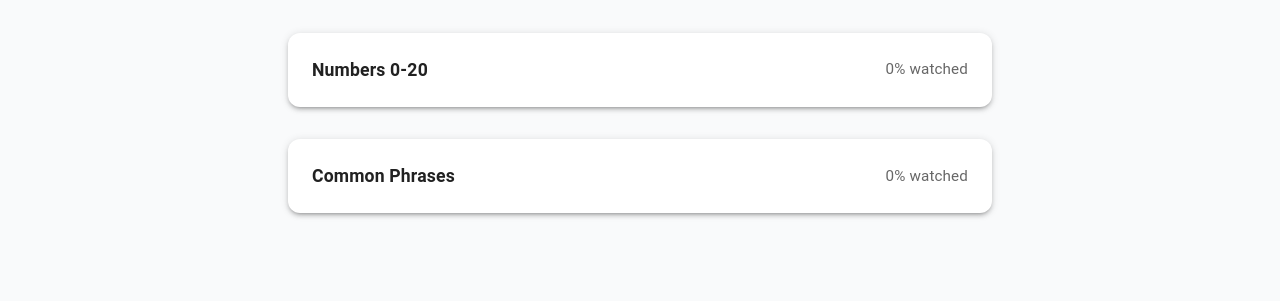
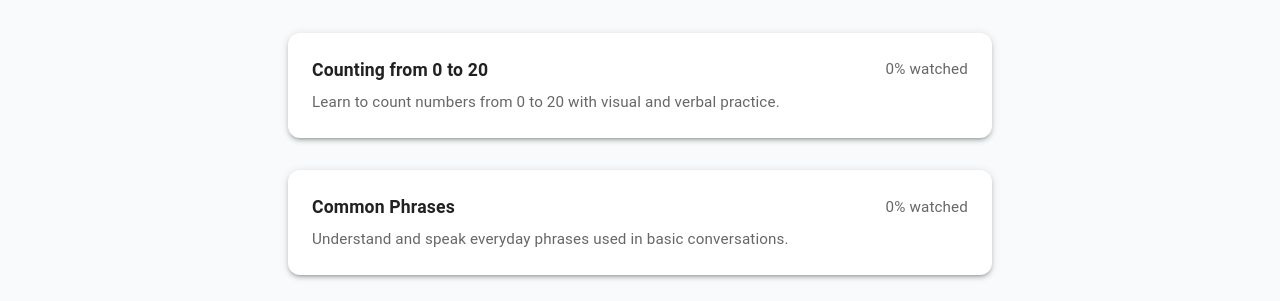
Before and after one commit to ANANT0908/minimal-viable-product-, a Next.js app in the folder a1-german-mvp/: page /dashboard in a window 1280 px wide. Shown: the part 148-449 px from the top of the page. Built offline with nearby package versions, Linux system fonts and the light colour scheme; no server answers.

Commit message:
Add descroption

```diff
--- a/a1-german-mvp/locales/de/common.json
+++ b/a1-german-mvp/locales/de/common.json
@@ -73,8 +73,10 @@
     "completed": "Abgeschlossen",
     "mark_complete": "Als abgeschlossen markieren",
     "lessons": {
-      "lesson1": "Zahlen 0–20",
-      "lesson2": "Häufige Redewendungen"
+      "lesson1": "Zählen von 0 bis 20",
+      "lesson1_desc": "Lerne, Zahlen von 0 bis 20 mit visueller und mündlicher Übung zu zählen.",
+      "lesson2": "Gängige Redewendungen",
+      "lesson2_desc": "Verstehe und sprich alltägliche Redewendungen für einfache Gespräche."
     }
   }
 }
--- a/a1-german-mvp/locales/en/common.json
+++ b/a1-german-mvp/locales/en/common.json
@@ -73,8 +73,10 @@
     "completed": "Completed",
     "mark_complete": "Mark as complete",
     "lessons": {
-      "lesson1": "Numbers 0-20",
-      "lesson2": "Common Phrases"
+      "lesson1": "Counting from 0 to 20",
+      "lesson1_desc": "Learn to count numbers from 0 to 20 with visual and verbal practice.",
+      "lesson2": "Common Phrases",
+      "lesson2_desc": "Understand and speak everyday phrases used in basic conversations."
     }
   }
 }
--- a/a1-german-mvp/pages/dashboard.tsx
+++ b/a1-german-mvp/pages/dashboard.tsx
@@ -196,7 +196,7 @@ const Dashboard = () => {
   }, [expandedVideoId, progressMap]);
 
   return (
-    <Box sx={{ p: 4, width:'60%',  minWidth:400, mx: 'auto', color: 'text.primary' }}>
+    <Box sx={{ p: 4, width: '60%', minWidth: 400, mx: 'auto', color: 'text.primary' }}>
       <Typography variant="h4" align="center" mb={4}>
         📚 {t('course.dashboard')}
       </Typography>
@@ -215,12 +215,15 @@ const Dashboard = () => {
             <Typography fontWeight="bold" fontSize="1.1rem">
               {t(`course.lessons.${video.id}`)}
             </Typography>
+
             <Typography fontSize="0.95rem" color="text.secondary">
               {progressMap[video.id] || 0}% {t('course.watched')}{' '}
               {completedMap[video.id] && '✅'}
             </Typography>
           </Box>
-
+          <Typography mt={1} color="text.secondary" fontSize="0.95rem">
+            {t(`course.lessons.${video.id}_desc`)}
+          </Typography>
           {expandedVideoId === video.id && (
             <Box mt={2}>
               <Box
```
